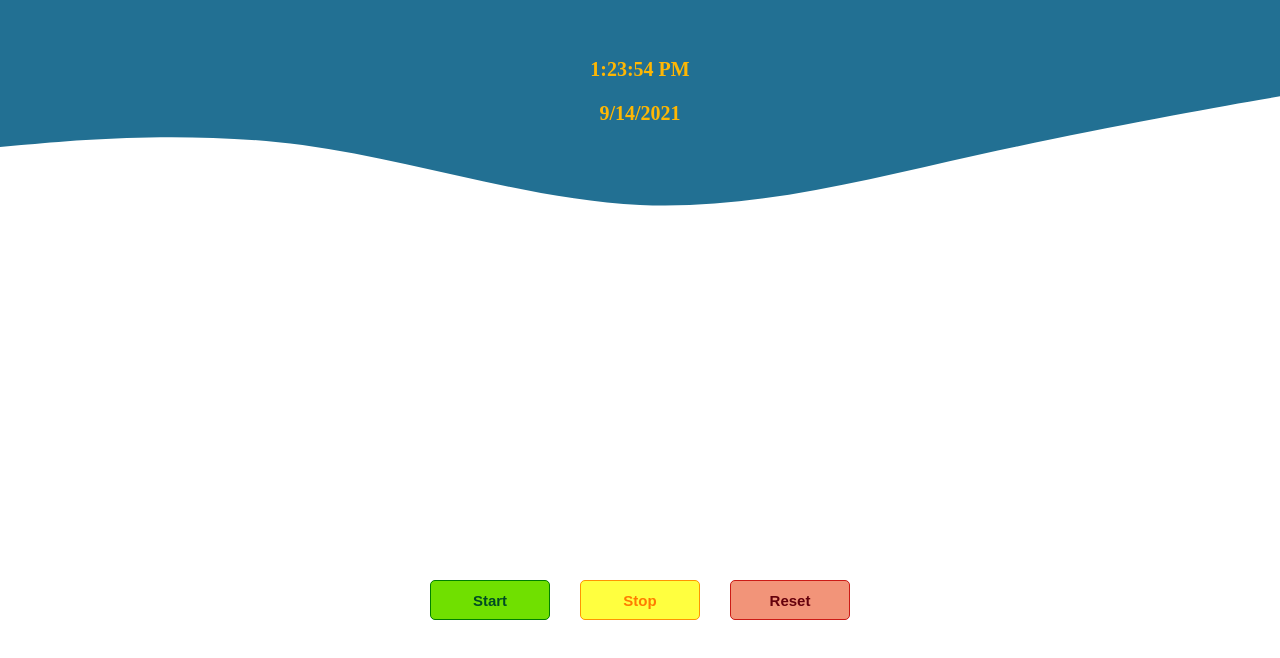
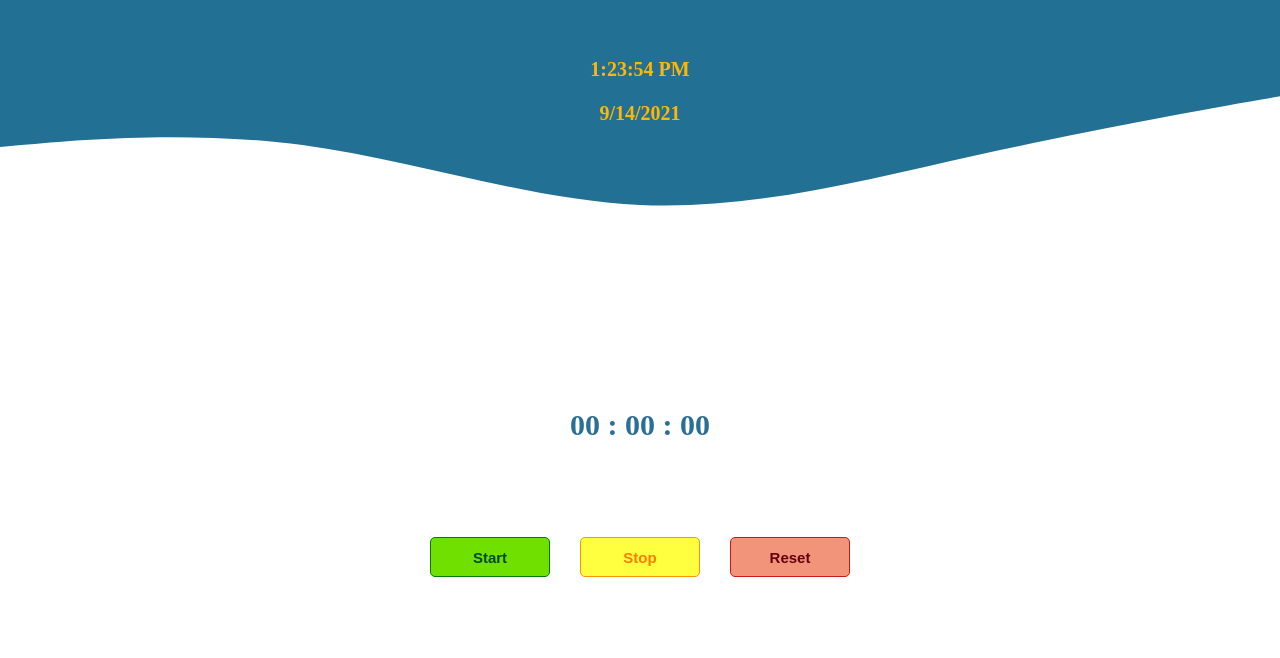
Before and after one commit to sepidehmaghami/chronometer, a React (Create React App) app: page / in a window 1280 px wide. Shown: the top 658 px of the page. Built offline with nearby package versions, Linux system fonts and the light colour scheme.

Commit message:
Reset function

```diff
--- a/src/component/timer/timer.css
+++ b/src/component/timer/timer.css
@@ -1,11 +1,23 @@
+.timeController {
+    display: flex;
+    flex-direction: column;
+    align-items: center;
+    position: absolute;
+    top: 60%;
+    left: 50%;
+    transform: translate(-50%, -50%);
+}
+
 .btnController {
     display: flex;
     flex-wrap: wrap;
     justify-content: center;
-    position: absolute;
-    top: 75%;
-    left: 50%;
-    transform: translate(-50%, -50%);
+    margin-top: 60px;
+}
+
+.timer {
+    color: #2a6f97;
+    font-size: 30px;
 }
 
 button {
--- a/src/component/timer/timer.js
+++ b/src/component/timer/timer.js
@@ -1,13 +1,30 @@
+import { useState } from 'react/cjs/react.development';
 import './timer.css';
 function Timer (){
+    const [second , setSecond] =useState('00');
+    const [minute, setMinute] =useState('00');
+    const [hour , setHour] =useState('00');
+
+    const timeStart =() =>{
+    }
+
+    const timeStop =() =>{}
+
+    const timeReset =() =>{
+        setSecond('00');
+        setMinute('00');
+        setHour('00');
+    }
 
     return(
         <>
-        {/* <p>{} : {} : {} </p> */}
-        <div className="btnController">
-            <button className="start">Start</button>
-            <button className="stop">Stop</button>
-            <button className="reset">Reset</button>
+        <div className="timeController">
+            <p className="timer">{hour} : {minute} : {second} </p>
+            <div className="btnController">
+                <button className="start" onClick={timeStart}>Start</button>
+                <button className="stop" onClick={timeStop}>Stop</button>
+                <button className="reset" onClick={timeReset}>Reset</button>
+            </div>
         </div>
         </>
     )
```
